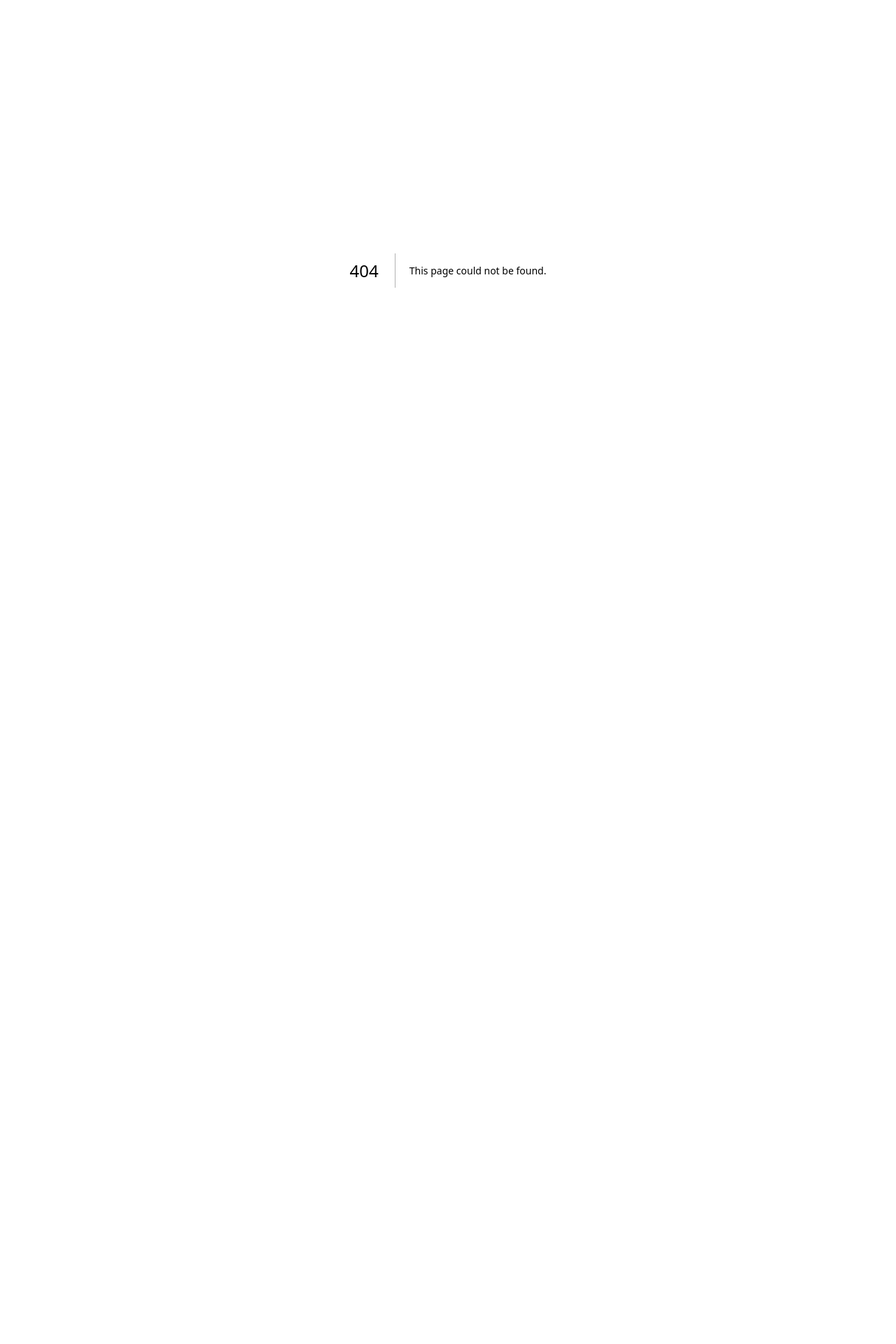
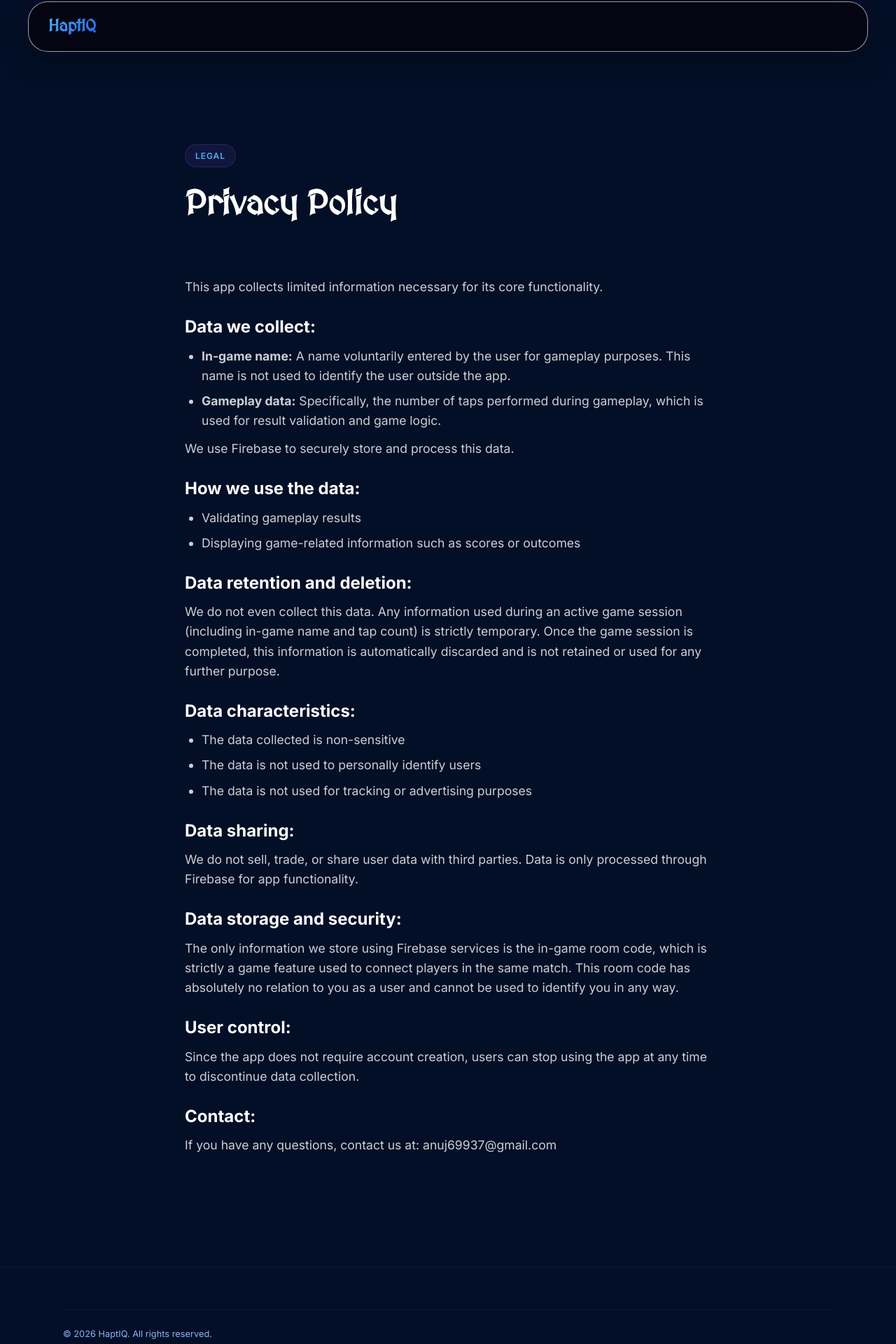
Before and after one commit to ShreyanshArora/HaptIQ-website, a Next.js app: page /privacy in a window 1280 px wide. Before the commit this address had no page. Shown: the part 14-1934 px from the top of the page at 70% size. Before the commit the page ends 800 px from the top, so only its background shows below. Built offline with nearby package versions, Linux system fonts and the light colour scheme.

Commit message:
added privacy page

```diff
--- a/app/page.js
+++ b/app/page.js
@@ -5,7 +5,7 @@ import Image from "next/image";
 
 // ======== CONFIGURE YOUR LINKS HERE ========
 const APP_STORE_LINK = "#"; // <-- Replace with your App Store link
-const SUPPORT_EMAIL = "support@HaptIQ.app";
+const SUPPORT_EMAIL = "anuj69937@gmail.com";
 // ============================================
 
 export default function Home() {
@@ -49,7 +49,7 @@ export default function Home() {
           <li><a href="#features" onClick={() => setMobileOpen(false)}>Features</a></li>
           <li><a href="#gallery" onClick={() => setMobileOpen(false)}>Gallery</a></li>
           <li><a href="#support" onClick={() => setMobileOpen(false)}>Support</a></li>
-
+          <li><a href="/privacy" onClick={() => setMobileOpen(false)}>Privacy Policy</a></li>
         </ul>
         <div className="nav-cta">
           <button className="btn-waitlist-nav" id="btn-waitlist-nav" onClick={openWaitlist}>
--- /dev/null
+++ b/app/privacy/page.js
@@ -0,0 +1,93 @@
+import Link from "next/link";
+
+export default function PrivacyPolicy() {
+  return (
+    <>
+      <nav className="navbar scrolled">
+        <div className="nav-logo">
+          <Link href="/">HaptIQ</Link>
+        </div>
+      </nav>
+
+      <section className="section" style={{ marginTop: "100px", maxWidth: "800px", marginLeft: "auto", marginRight: "auto", textAlign: "left" }}>
+        <div className="section-header" style={{ alignItems: "flex-start", textAlign: "left" }}>
+          <span className="section-label">Legal</span>
+          <h1 className="section-title">Privacy Policy</h1>
+        </div>
+
+        <div style={{ display: "flex", flexDirection: "column", gap: "24px", fontSize: "1.1rem", lineHeight: "1.6", color: "rgba(255, 255, 255, 0.8)" }}>
+          <p>
+            This app collects limited information necessary for its core functionality.
+          </p>
+
+          <div>
+            <h2 style={{ color: "#fff", marginBottom: "8px", fontSize: "1.5rem" }}>Data we collect:</h2>
+            <ul style={{ listStyleType: "disc", paddingLeft: "24px", display: "flex", flexDirection: "column", gap: "8px" }}>
+              <li><strong>In-game name:</strong> A name voluntarily entered by the user for gameplay purposes. This name is not used to identify the user outside the app.</li>
+              <li><strong>Gameplay data:</strong> Specifically, the number of taps performed during gameplay, which is used for result validation and game logic.</li>
+            </ul>
+            <p style={{ marginTop: "12px" }}>We use Firebase to securely store and process this data.</p>
+          </div>
+
+          <div>
+            <h2 style={{ color: "#fff", marginBottom: "8px", fontSize: "1.5rem" }}>How we use the data:</h2>
+            <ul style={{ listStyleType: "disc", paddingLeft: "24px", display: "flex", flexDirection: "column", gap: "8px" }}>
+              <li>Validating gameplay results</li>
+              <li>Displaying game-related information such as scores or outcomes</li>
+            </ul>
+          </div>
+
+          <div>
+            <h2 style={{ color: "#fff", marginBottom: "8px", fontSize: "1.5rem" }}>Data retention and deletion:</h2>
+            <p>
+              We do not even collect this data. Any information used during an active game session (including in-game name and tap count) is strictly temporary. Once the game session is completed, this information is automatically discarded and is not retained or used for any further purpose.
+            </p>
+          </div>
+
+          <div>
+            <h2 style={{ color: "#fff", marginBottom: "8px", fontSize: "1.5rem" }}>Data characteristics:</h2>
+            <ul style={{ listStyleType: "disc", paddingLeft: "24px", display: "flex", flexDirection: "column", gap: "8px" }}>
+              <li>The data collected is non-sensitive</li>
+              <li>The data is not used to personally identify users</li>
+              <li>The data is not used for tracking or advertising purposes</li>
+            </ul>
+          </div>
+
+          <div>
+            <h2 style={{ color: "#fff", marginBottom: "8px", fontSize: "1.5rem" }}>Data sharing:</h2>
+            <p>
+              We do not sell, trade, or share user data with third parties. Data is only processed through Firebase for app functionality.
+            </p>
+          </div>
+
+          <div>
+            <h2 style={{ color: "#fff", marginBottom: "8px", fontSize: "1.5rem" }}>Data storage and security:</h2>
+            <p>
+              The only information we store using Firebase services is the in-game room code, which is strictly a game feature used to connect players in the same match. This room code has absolutely no relation to you as a user and cannot be used to identify you in any way.
+            </p>
+          </div>
+
+          <div>
+            <h2 style={{ color: "#fff", marginBottom: "8px", fontSize: "1.5rem" }}>User control:</h2>
+            <p>
+              Since the app does not require account creation, users can stop using the app at any time to discontinue data collection.
+            </p>
+          </div>
+
+          <div>
+            <h2 style={{ color: "#fff", marginBottom: "8px", fontSize: "1.5rem" }}>Contact:</h2>
+            <p>
+              If you have any questions, contact us at: <a href="mailto:anuj69937@gmail.com" style={{ color: "var(--accent)", textDecoration: "none" }}>anuj69937@gmail.com</a>
+            </p>
+          </div>
+        </div>
+      </section>
+
+      <footer className="footer" id="footer" style={{ marginTop: "40px" }}>
+        <div className="footer-bottom">
+          <p>&copy; {new Date().getFullYear()} HaptIQ. All rights reserved.</p>
+        </div>
+      </footer>
+    </>
+  );
+}
```
